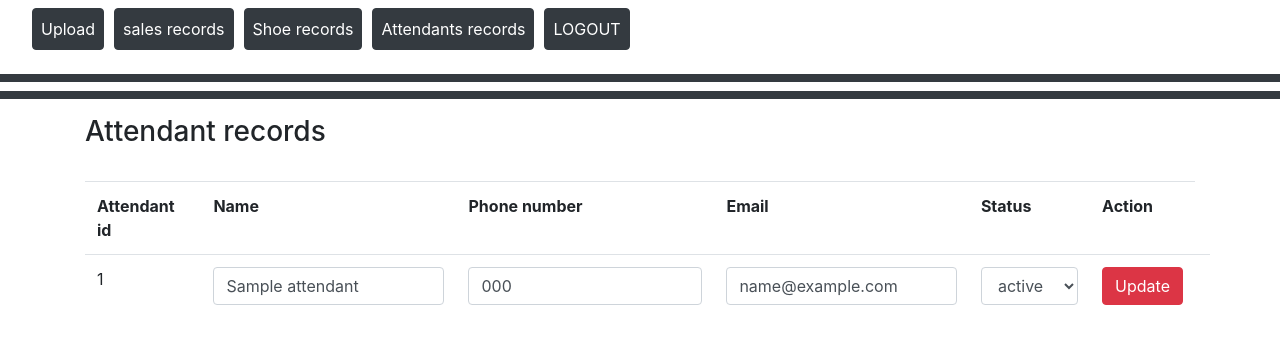
After one commit to gray-huntr/vintage_palace, a Flask app: page /attendants_records in a window 1280 px wide. The commit adds this page. Shown: the top 344 px of the page. Run offline with Flask 3, Linux system fonts and the light colour scheme; the visitor is signed in with stand-in values (Sample User, id 1); tables that the repository leaves empty or names only in its code hold one stand-in row (values such as "Sample post").

Commit message:
Attendants view records added

```diff
--- a/app/admins.py
+++ b/app/admins.py
@@ -192,9 +192,10 @@ def shoe_records():
             s_name = request.form['s_name']
             price = request.form['price']
             stock = request.form['stock']
+            status = request.form['status']
 
-            cursor.execute("update shoes set shoe_type = %s, shoe_name = %s, price = %s, stock =%s where art_number = %s",
-                           (s_type,s_name,price,stock,art_number))
+            cursor.execute("update shoes set shoe_type = %s, shoe_name = %s, price = %s, stock =%s, status = %s where art_number = %s",
+                           (s_type,s_name,price,stock,status,art_number))
             conn.commit()
             flash("Record updated successfully", "success")
             return redirect("/shoe_records")
@@ -207,20 +208,31 @@ def shoe_records():
                 rows = cursor.fetchall()
                 return render_template("admins/shoe_records.html", rows=rows)
 
-@app.route("/remove/<category>/<id>")
-def remove(category,id):
-    #  connect to database
-    conn = pymysql.connect(host=app.config["DB_HOST"], user=app.config["DB_USERNAME"],
-                           password=app.config["DB_PASSWORD"],
-                           database=app.config["DB_NAME"])
-    cursor = conn.cursor()
-    if category == "attendant":
-        cursor.execute("delete from attendants where attendant_id = %s", id)
-        conn.commit()
-        flash("Attendant removed successfully", "success")
-        return redirect("/attendants_records")
-    elif category == "shoe":
-        cursor.execute("delete from shoes where art_number = %s", id)
-        conn.commit()
-        flash("Shoe removed successfully", "success")
-        return redirect("/shoe_records")
+@app.route("/attendants_records", methods=['POST','GET'])
+def attendants_records():
+    if 'admin' in session:
+        #  connect to database
+        conn = pymysql.connect(host=app.config["DB_HOST"], user=app.config["DB_USERNAME"],
+                               password=app.config["DB_PASSWORD"],
+                               database=app.config["DB_NAME"])
+        cursor = conn.cursor()
+        if request.method == 'POST':
+            attendant_id = request.form['attendant_id']
+            name = request.form['name']
+            phone = request.form['phone']
+            email = request.form['email']
+            status = request.form['status']
+
+            cursor.execute("update attendants set name = %s, phone = %s, email =%s, status = %s where attendant_id = %s",
+                           (name,phone,email,status,attendant_id))
+            conn.commit()
+            flash("Record updated successfully", "success")
+            return redirect("/attendants_records")
+        else:
+            cursor.execute("select * from attendants")
+            if cursor.rowcount == 0:
+                flash("There are no Records available", "Danger")
+                return render_template("admins/attendants_records.html")
+            else:
+                rows = cursor.fetchall()
+                return render_template("admins/attendants_records.html", rows=rows)
--- a/app/attendants.py
+++ b/app/attendants.py
@@ -12,14 +12,14 @@ def signin():
                                password=app.config["DB_PASSWORD"],
                                database=app.config["DB_NAME"])
         cursor = conn.cursor()
-        cursor.execute("Select * from attendants where attendant_id = %s ", attendant_id)
+        cursor.execute("Select * from attendants where attendant_id = %s and status = %s ", (attendant_id, "Active"))
         if cursor.rowcount == 1:
             rows = cursor.fetchall()
             for row in rows:
                 session['attendant'] = row[1]
                 return redirect("/attendant_dashboard")
         else:
-            flash("The code is invalid", "warning")
+            flash("The code is invalid or your account is blocked", "warning")
             return redirect("/")
     else:
         return render_template("attendants/index.html")
--- a/app/templates/admins/admin_nav.html
+++ b/app/templates/admins/admin_nav.html
@@ -22,6 +22,9 @@
 					<a class="nav-link text-white  btn btn-dark" href='/shoe_records'>Shoe records</a>
 					</li>
 					<li class="nav-item" style="margin-left: 10px;">
+					<a class="nav-link text-white  btn btn-dark" href='/attendants_records'>Attendants records</a>
+					</li>
+					<li class="nav-item" style="margin-left: 10px;">
 					<a class="nav-link text-white  btn btn-dark" href='/logout'>LOGOUT</a>
 					</li>
 				</ul>
--- /dev/null
+++ b/app/templates/admins/attendants_records.html
@@ -0,0 +1,48 @@
+<!DOCTYPE html>
+<html lang="en">
+<head>
+    {%include 'head_section.html'%}
+    <title>Attendants</title>
+</head>
+<body>
+{%include 'admins/admin_nav.html'%}
+<h3 class="container">Attendant records</h3>
+<div class="container">
+    {% include 'msg.html'%}
+    <table class="table ">
+        <tr>
+            <th>Attendant id</th>
+            <th>Name</th>
+            <th>Phone number</th>
+            <th>Email</th>
+            <th>Status</th>
+            <th>Action</th>
+        </tr>
+        {%for row in rows%}
+        <form action="/attendants_records" method="post">
+        <tr>
+                <td><input type="hidden" name="attendant_id" value="{{row [0]}}" >{{row [0]}}</td>
+                <td><input type="text" value="{{row [1]}}" name="name" class="form-control"></td>
+                <td><input type="number" value="{{row [2]}}" name="phone" class="form-control"></td>
+                <td><input type="email" value="{{row [3]}}" name="email" class="form-control"></td>
+                <td>
+                    <select name="status" id="" class="form-control">
+                        {%if row[4] == 'Active'%}
+                        <option value="{{row [4]}}">{{row [4]}}</option>
+                        <option value="Deactivated">Deactivate</option>
+                        {%else%}
+                        <option value="{{row [4]}}">{{row [4]}}</option>
+                        <option value="Active">Activate</option>
+                        {%endif%}
+                    </select>
+                </td>
+                <td class="row">
+                    <div class="col-md-6"><button type="submit" class="btn btn-danger" >Update</button></div>
+                </td>
+        </tr>
+        </form>
+        {%endfor%}
+    </table>
+</div>
+</body>
+</html>
```
Also changed, not shown: app/templates/admins/shoe_records.html (+13 -2 lines).
